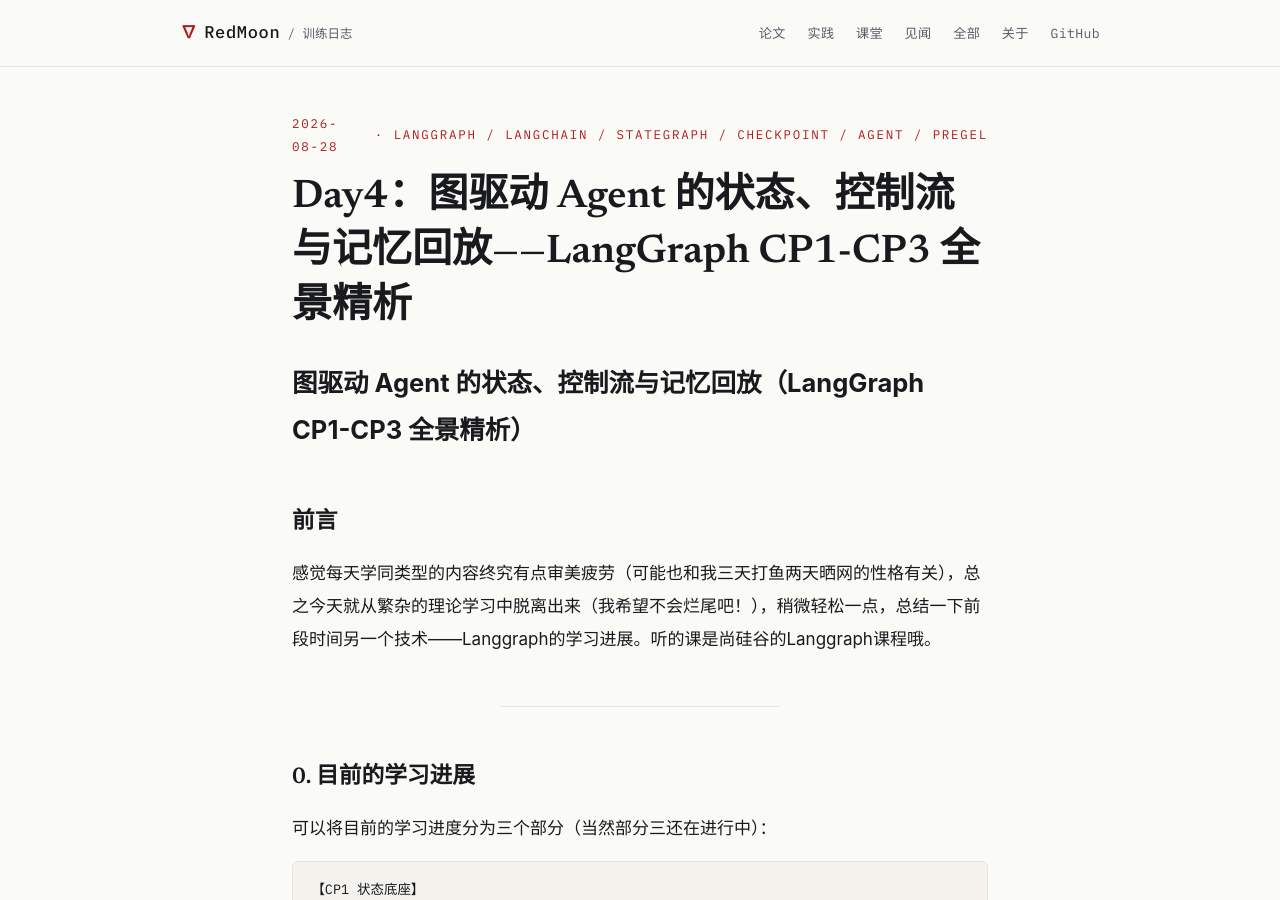
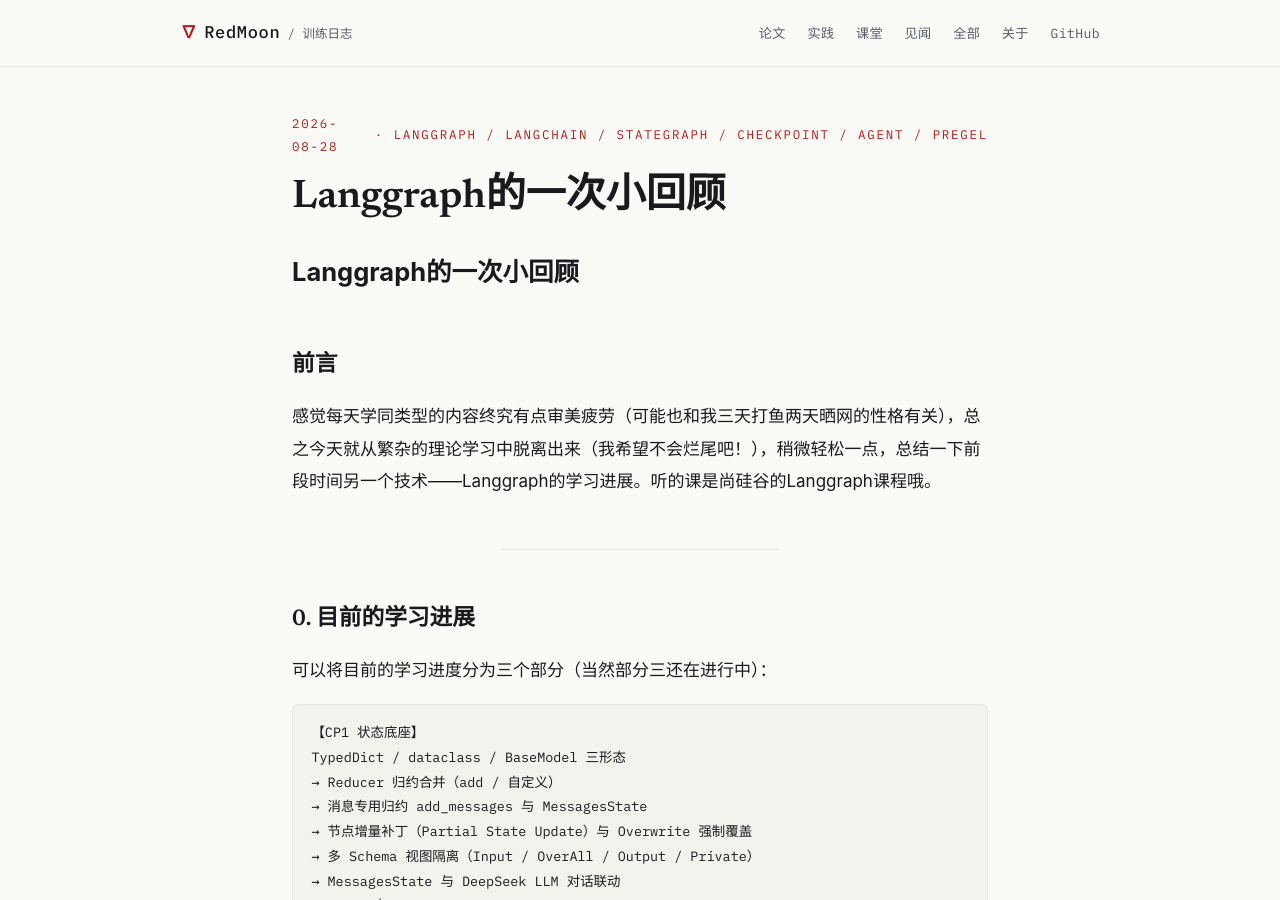
Before and after one commit to Redmoon-2333/Redmoon-2333.github.io, a Jekyll site: the page built from _posts/2026-08-28-langgraph-cp1-cp3-state-control-checkpoint.md, in a window 1280 px wide and 900 px high. Built offline with Jekyll 4.4.1, drawn with Linux system fonts in a browser that asks for light colours; our own code applies the rules of GitHub Pages for plain Markdown files.

Commit message:
docs(blog): Day4 主标题改为 Langgraph的一次小回顾

```diff
--- a/_posts/2026-08-28-langgraph-cp1-cp3-state-control-checkpoint.md
+++ b/_posts/2026-08-28-langgraph-cp1-cp3-state-control-checkpoint.md
@@ -1,5 +1,5 @@
 ---
-title: "Day4：图驱动 Agent 的状态、控制流与记忆回放——LangGraph CP1-CP3 全景精析"
+title: "Langgraph的一次小回顾"
 date: 2026-08-28 02:00:00 +0800
 categories:
   - 技术实践
@@ -14,7 +14,7 @@ excerpt: 从状态模式、Reducer归约，到动态分支Send、Command指令
 math: true
 ---
 
-# 图驱动 Agent 的状态、控制流与记忆回放（LangGraph CP1-CP3 全景精析）
+# Langgraph的一次小回顾
 
 
 ## 前言
```
